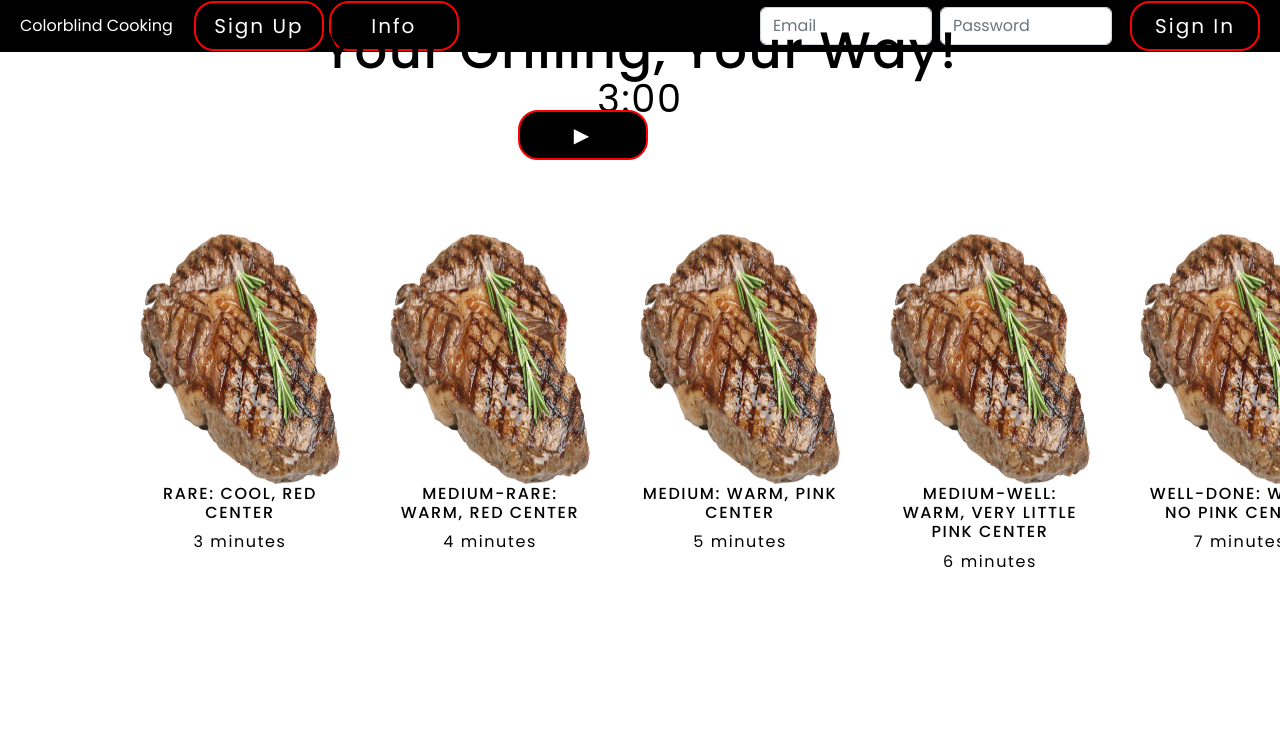
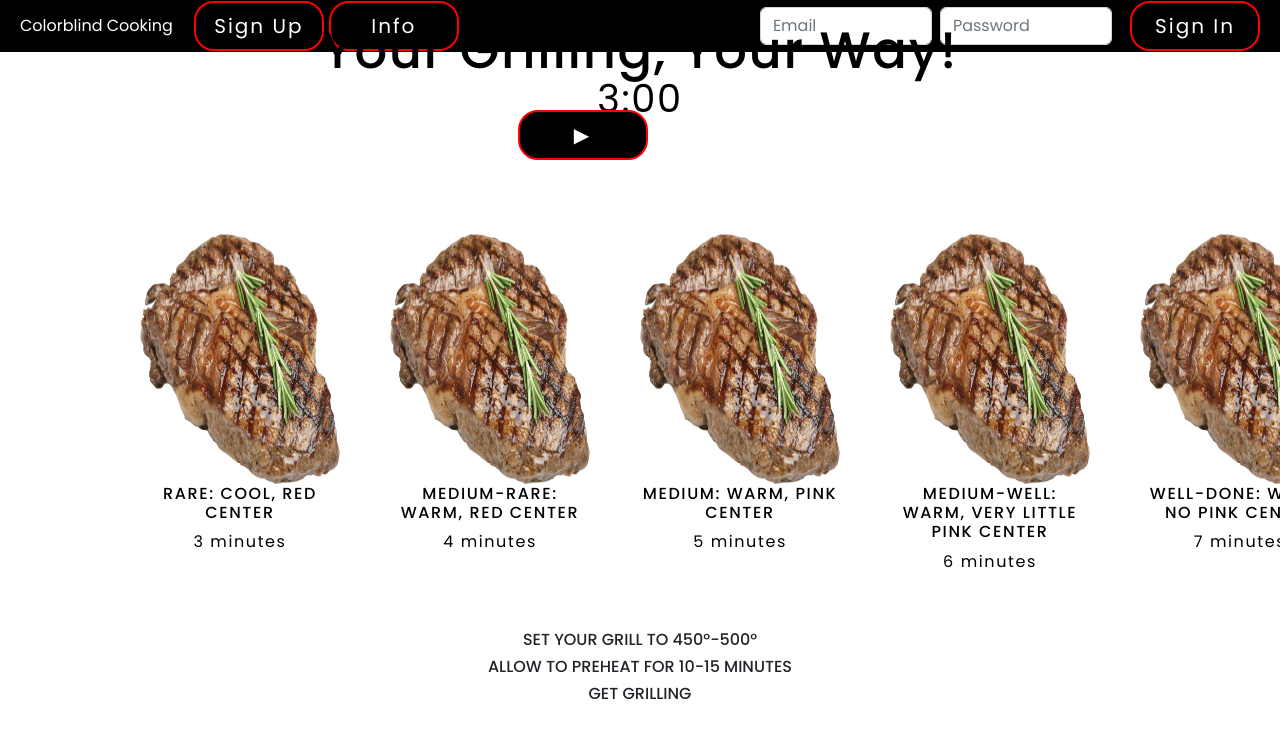
Before and after one commit to ArtbyDMT/Colorblind-Cooking, a React (Create React App) app: page /steak in a window 1280 px wide. Shown: the top 738 px of the page. Built offline with nearby package versions, Linux system fonts and the light colour scheme.

Commit message:
added grill instructions

```diff
--- a/src/components/pages/Steak.js
+++ b/src/components/pages/Steak.js
@@ -5,8 +5,13 @@ import steak from '../logo/steak2.png';
 
 export default function Steak() {
     return(
+        <div className="steak-page">
         <FireTimer
          image={steak}
         />
+        <h3>SET YOUR GRILL TO 450°-500°</h3>
+            <h3>ALLOW TO PREHEAT FOR 10-15 MINUTES</h3>
+            <h3>GET GRILLING</h3>
+            </div>
     )
 }
```
